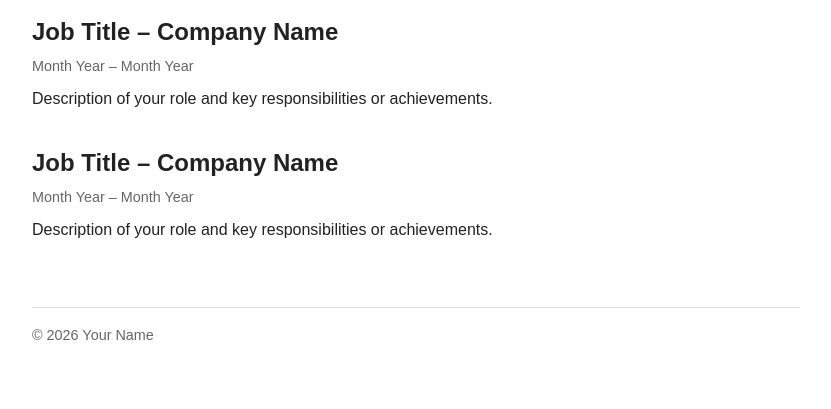
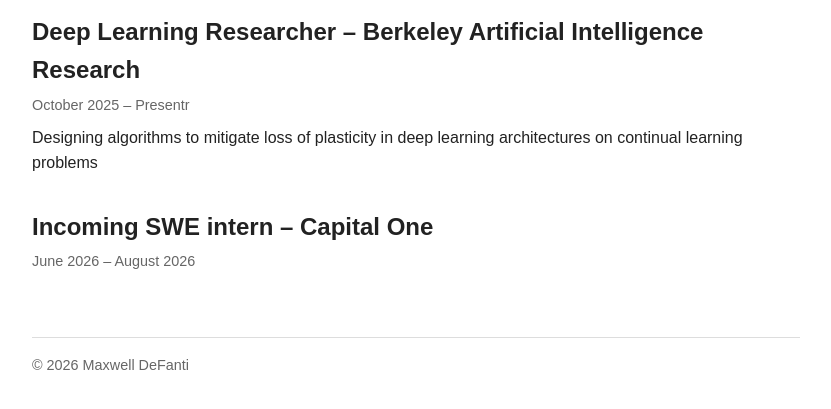
Before and after one commit to maxdefanti/maxdefanti.github.io, a plain HTML site: page experience.html in a window 1280 px wide. Shown: the part 161-570 px from the top of the page, without its empty margins (224-1055 px from the left). Drawn offline with Linux system fonts and the light colour scheme.

Commit message:
updated experience and index

```diff
--- a/experience.html
+++ b/experience.html
@@ -18,20 +18,20 @@
     <h1>Experience</h1>
 
     <section>
-      <h2>Job Title – Company Name</h2>
-      <p class="date">Month Year – Month Year</p>
-      <p>Description of your role and key responsibilities or achievements.</p>
+      <h2>Deep Learning Researcher – Berkeley Artificial Intelligence Research</h2>
+      <p class="date">October 2025 – Presentr</p>
+      <p>Designing algorithms to mitigate loss of plasticity in deep learning architectures on continual learning problems </p>
     </section>
 
     <section>
-      <h2>Job Title – Company Name</h2>
-      <p class="date">Month Year – Month Year</p>
-      <p>Description of your role and key responsibilities or achievements.</p>
+      <h2>Incoming SWE intern – Capital One</h2>
+      <p class="date">June 2026 – August 2026</p>
+      <p></p>
     </section>
   </main>
 
   <footer>
-    <p>&copy; 2026 Your Name</p>
+    <p>&copy; 2026 Maxwell DeFanti</p>
   </footer>
 </body>
 </html>
```
Also changed, not shown: index.html (+2 -2 lines).
